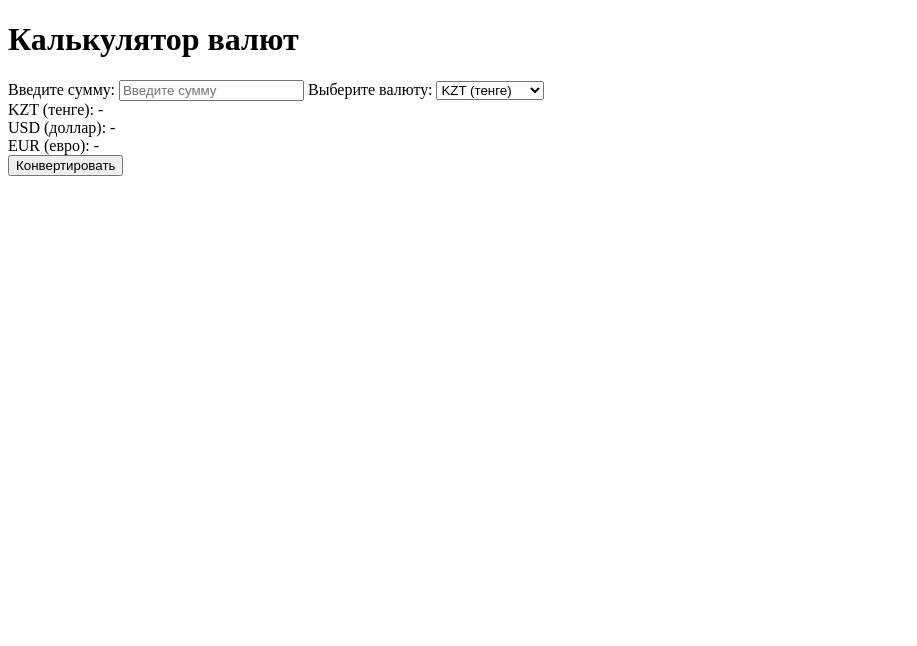
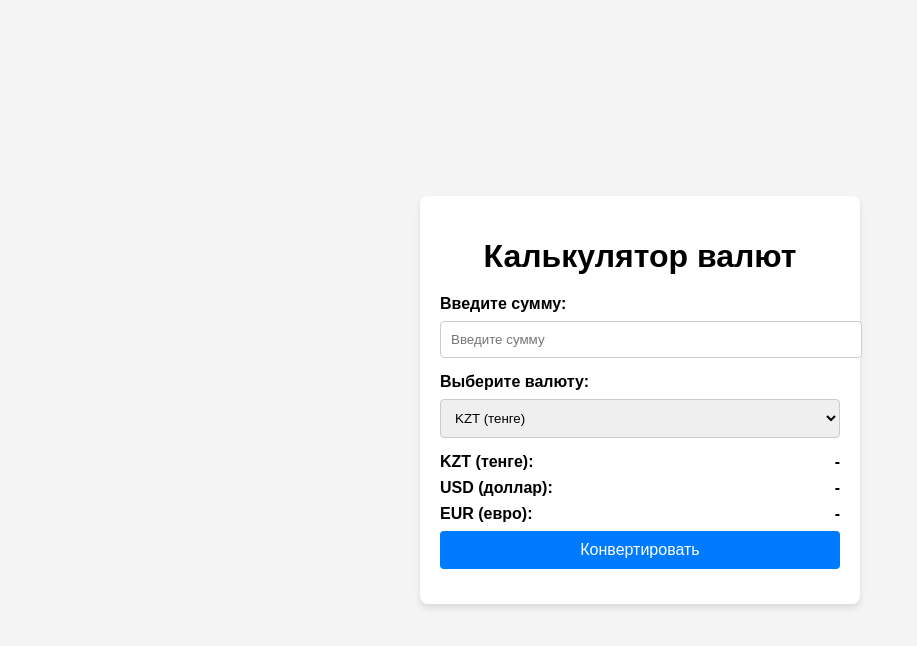
Before and after one commit to YergaliMeiramov/task3, a plain HTML site: page index.html in a window 1280 px wide. Shown: the whole page, without its empty margins (0-917 px from the left). Drawn offline with Linux system fonts and the light colour scheme; the site is published under a folder, as on GitHub Pages, so addresses that start at the root find nothing.

Commit message:
Update index.html

```diff
--- a/index.html
+++ b/index.html
@@ -4,7 +4,7 @@
     <meta charset="UTF-8">
     <meta name="viewport" content="width=device-width, initial-scale=1.0">
     <title>Калькулятор валют</title>
-    <link rel="stylesheet" href="/Task3/style.css">
+    <link rel="stylesheet" href="style.css">
 </head>
 <body>
     <div class="currency-converter">
```
